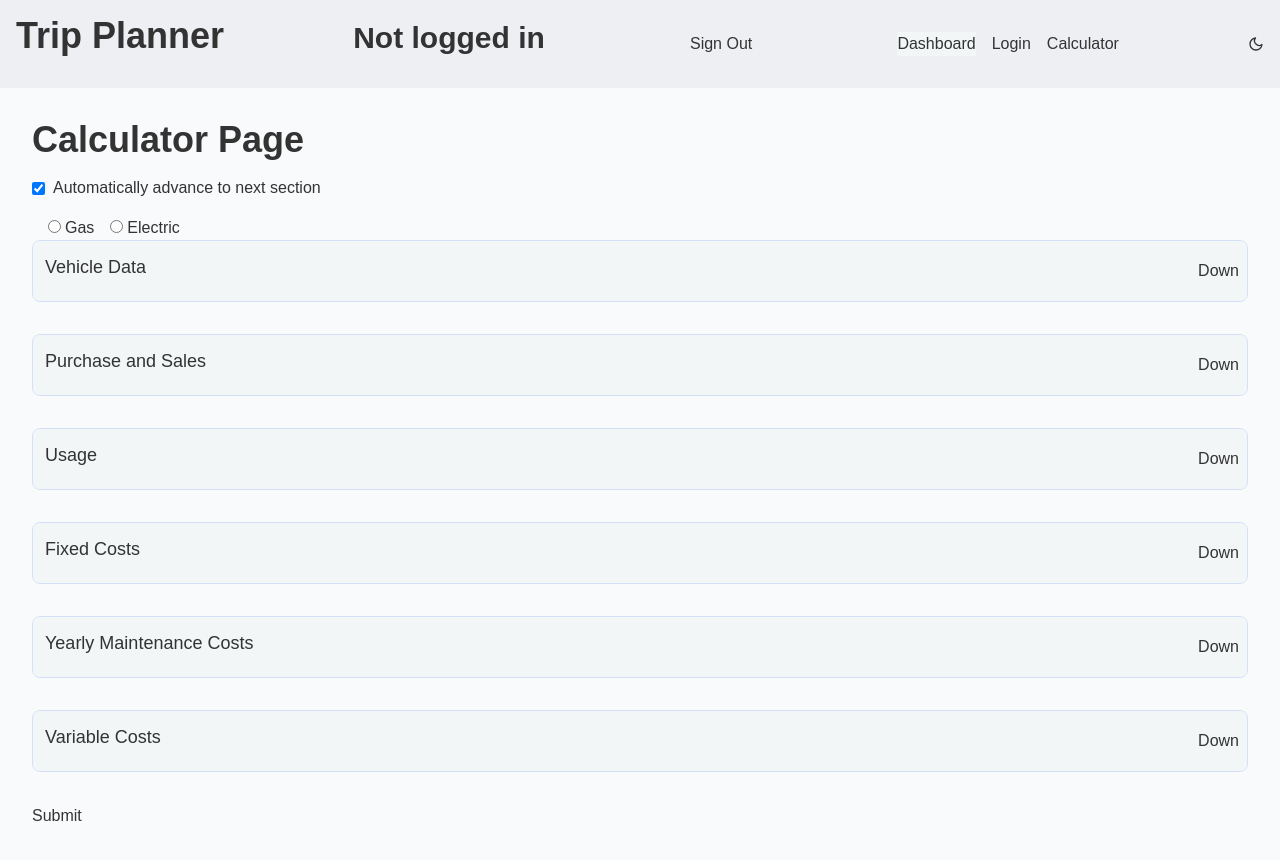
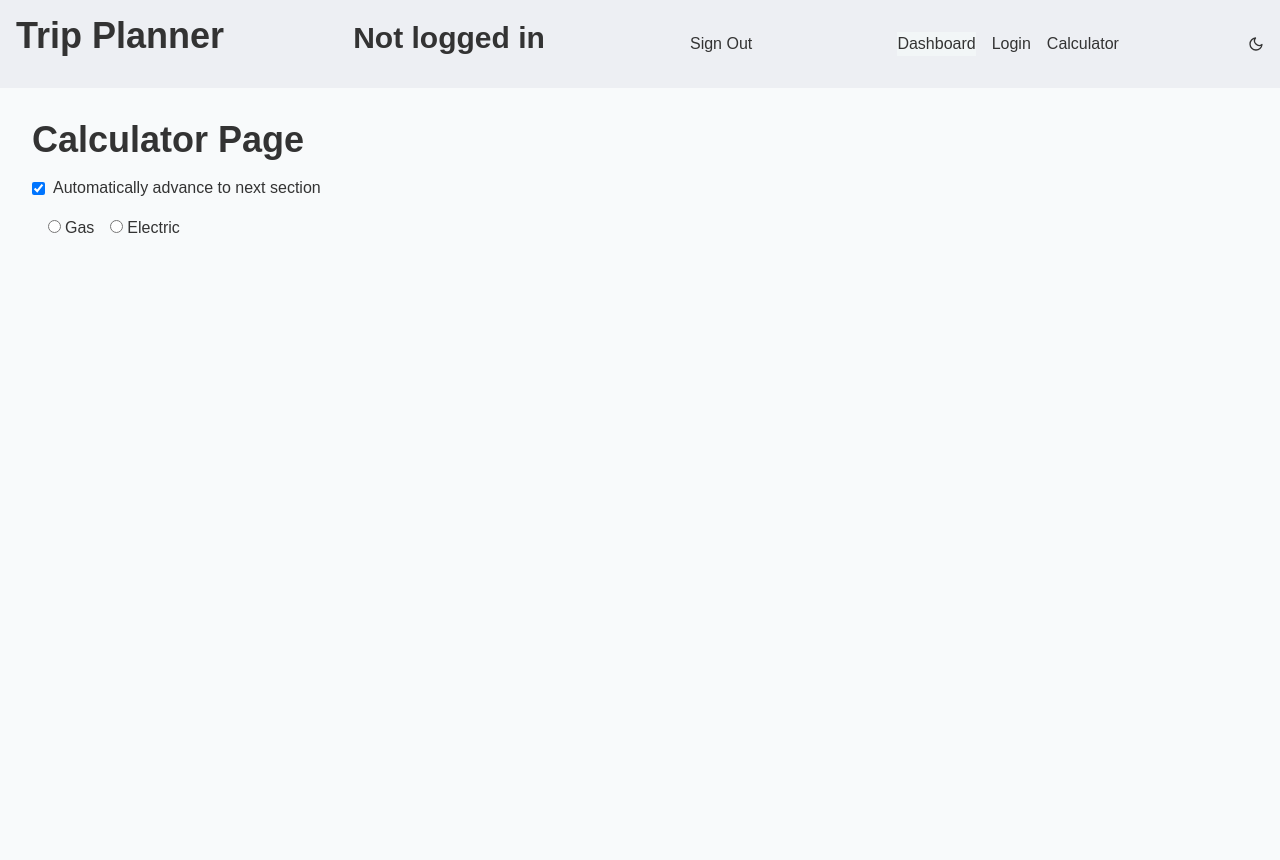
Before and after one commit to adamhinton/mileagebuddy, a Next.js app: page /calculator in a window 1280 px wide. Shown: the top 860 px of the page. Built offline with nearby package versions, Linux system fonts and the light colour scheme; no server answers.

Commit message:
TODO items

```diff
--- a/src/app/calculator/page.tsx
+++ b/src/app/calculator/page.tsx
@@ -20,8 +20,7 @@ import {
 import mySubmitLogic from "./formActions";
 import { FieldErrors, useForm } from "react-hook-form";
 import { zodResolver } from "@hookform/resolvers/zod";
-import { useEffect, useRef, useState } from "react";
-import FormSection from "./CalculatorFormComponents/FormSection";
+import { useState } from "react";
 import VehicleDataSubForm from "./CalculatorFormComponents/FormSubSections/VehicleDataSubForm";
 import PurchaseAndSalesSubForm from "./CalculatorFormComponents/FormSubSections/PurchaseAndSalesSubForm";
 import UsageSubForm from "./CalculatorFormComponents/FormSubSections/UsageSubForm";
@@ -31,7 +30,17 @@ import VariableCostsSubForm from "./CalculatorFormComponents/FormSubSections/Var
 import GasVehicleDataSubForm from "./CalculatorFormComponents/FormSubSections/GasVehicleDataSubForm";
 import ElectricVehicleDataSubForm from "./CalculatorFormComponents/FormSubSections/ElectricVehicleDataSubForm";
 
-// TODO: Require "type" field before loading the rest of the form
+// TODO:
+// Next buttons? Tie to (un)collapsing
+// // Maybe delete auto-advance checkbox if so
+// Edit functionality
+// Animations or something
+// Persist form data on page refresh
+// Three errors at top of form
+// Default values:
+// // Figure out where to save these
+// // Make input default values actually save to form values; right now user has to tab over input
+// More tests
 
 // Styling:
 // Efficient, accessible, clean, responsive. Use color schemes we already have. Update globals.css with new form styling if needed.
@@ -139,21 +148,16 @@ const CalculateMileageForm = () => {
 		watch,
 		formState: { errors, isSubmitting },
 	} = form;
+
 	const formValues = getValues();
 	console.log("formValues inside form before submit:", formValues);
 	console.log("errors inside form before submit:", errors);
 
-	const selectedType = watch("type");
-
-	if (selectedType === "gas") {
-		console.log(
-			"formValues.type in if block for selectedType:",
-			formValues.type
-		);
-	}
-
 	// Comes first by default
 	setValue("vehiclesOrder", 1);
+
+	// Using this instead of formValues.type because this way the form re-renders when watchedVehicleType changes
+	const watchedVehicleType = watch("type");
 
 	return (
 		<form onSubmit={handleSubmit(mySubmitLogic)}>
@@ -191,14 +195,13 @@ const CalculateMileageForm = () => {
 				</label>
 			</div>
 
-			{/* if type is nullish, nothing. If gas, GasVehicleDataSubForm. If electric, electric form */}
-			{formValues.type === "gas" ? (
+			{watchedVehicleType === "gas" ? (
 				<GasVehicleDataSubForm
 					register={register}
 					// We know that the type has narrowed down to a gas vehicle here
 					errors={errors as unknown as FieldErrors<Gas_Vehicle_For_DB_POST>}
 				/>
-			) : formValues.type === "electric" ? (
+			) : watchedVehicleType === "electric" ? (
 				<ElectricVehicleDataSubForm
 					register={register}
 					errors={
@@ -208,6 +211,9 @@ const CalculateMileageForm = () => {
 				/>
 			) : null}
 
+			{/* User has to specify vehicle type (gas or electric) before seeing the rest of the form */}
+			{watchedVehicleType && (
+				<>
 					<VehicleDataSubForm register={register} errors={errors} />
 					<PurchaseAndSalesSubForm register={register} errors={errors} />
 					<UsageSubForm register={register} errors={errors} />
@@ -218,6 +224,8 @@ const CalculateMileageForm = () => {
 					<button className="submit" disabled={isSubmitting}>
 						{isSubmitting ? "Loading" : "Submit"}
 					</button>
+				</>
+			)}
 		</form>
 	);
 };
```
Lines whose indentation alone changed are shown as unchanged.
